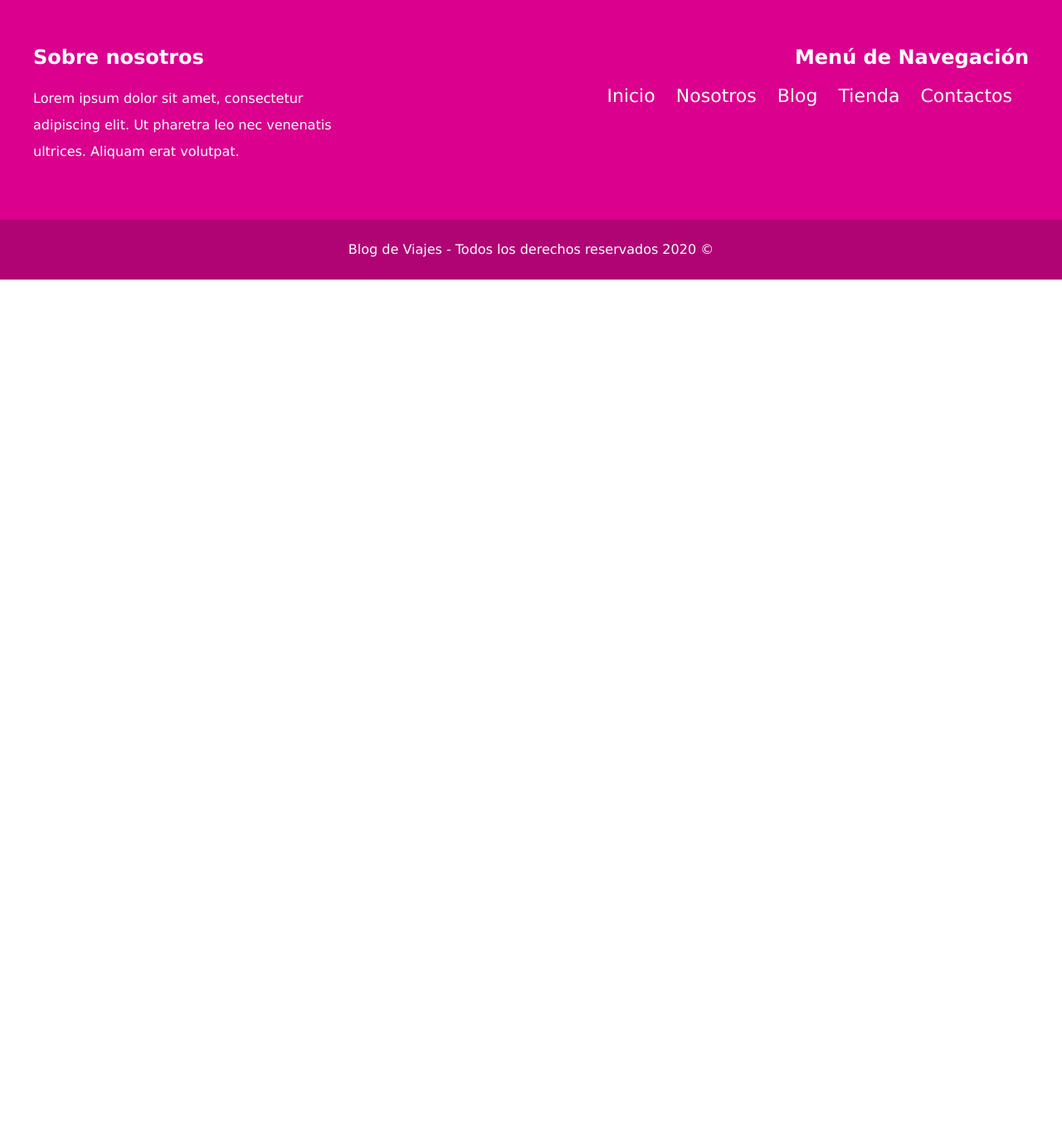
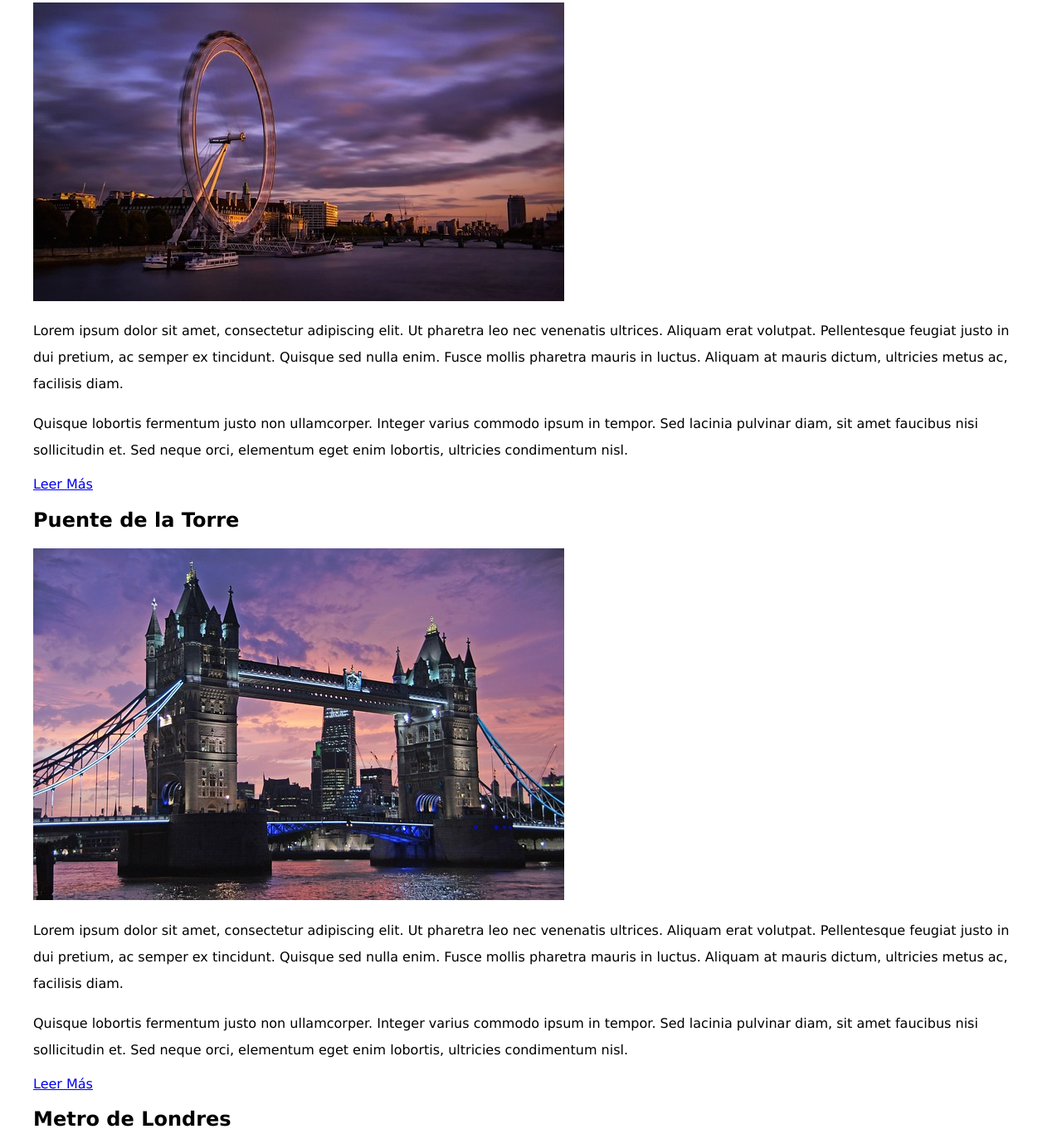
Before and after one commit to Tenchito/Layout_Blog_Viajes-HTML5_y_CSS3, a plain HTML site: page index.html in a window 1280 px wide. Shown: the part 294-1661 px from the top of the page at 83% size. Before the commit the page ends 800 px from the top, so only its background shows below. Drawn offline with nearby package versions, Linux system fonts and the light colour scheme.

Commit message:
Agregamos entradas de viajes

```diff
--- a/index.html
+++ b/index.html
@@ -22,7 +22,31 @@
             <a href="#">Contactos</a>
         </nav>
     </div>
-
+    <div class="contenedor clearfix">
+        <main class="contenido-principal">
+            <article class="entrada">
+                <h2>Viajar a Londres</h2>
+                <img src="img/imagen_1.jpg" alt="Imagen Viaje a Londres">
+                <p>Lorem ipsum dolor sit amet, consectetur adipiscing elit. Ut pharetra leo nec venenatis ultrices. Aliquam erat volutpat. Pellentesque feugiat justo in dui pretium, ac semper ex tincidunt. Quisque sed nulla enim. Fusce mollis pharetra mauris in luctus. Aliquam at mauris dictum, ultricies metus ac, facilisis diam. </p>
+                <p>Quisque lobortis fermentum justo non ullamcorper. Integer varius commodo ipsum in tempor. Sed lacinia pulvinar diam, sit amet faucibus nisi sollicitudin et. Sed neque orci, elementum eget enim lobortis, ultricies condimentum nisl.</p>
+                <a href="#" class="boton">Leer Más</a>
+            </article>
+            <article class="entrada">
+                <h2>Puente de la Torre</h2>
+                <img src="img/imagen_2.jpg" alt="Imagen Puente de la Torre">
+                <p>Lorem ipsum dolor sit amet, consectetur adipiscing elit. Ut pharetra leo nec venenatis ultrices. Aliquam erat volutpat. Pellentesque feugiat justo in dui pretium, ac semper ex tincidunt. Quisque sed nulla enim. Fusce mollis pharetra mauris in luctus. Aliquam at mauris dictum, ultricies metus ac, facilisis diam. </p>
+                <p>Quisque lobortis fermentum justo non ullamcorper. Integer varius commodo ipsum in tempor. Sed lacinia pulvinar diam, sit amet faucibus nisi sollicitudin et. Sed neque orci, elementum eget enim lobortis, ultricies condimentum nisl.</p>
+                <a href="#" class="boton">Leer Más</a>
+            </article>
+            <article class="entrada">
+                <h2>Metro de Londres</h2>
+                <img src="img/imagen_3.jpg" alt="Imagen Metro de Londres">
+                <p>Lorem ipsum dolor sit amet, consectetur adipiscing elit. Ut pharetra leo nec venenatis ultrices. Aliquam erat volutpat. Pellentesque feugiat justo in dui pretium, ac semper ex tincidunt. Quisque sed nulla enim. Fusce mollis pharetra mauris in luctus. Aliquam at mauris dictum, ultricies metus ac, facilisis diam. </p>
+                <p>Quisque lobortis fermentum justo non ullamcorper. Integer varius commodo ipsum in tempor. Sed lacinia pulvinar diam, sit amet faucibus nisi sollicitudin et. Sed neque orci, elementum eget enim lobortis, ultricies condimentum nisl.</p>
+                <a href="#" class="boton">Leer Más</a>
+            </article>
+        </main>
+    </div><!--Contenedor-->
     <footer class="footer-sitio">
         <div class="contenedor clearfix">
             <section class="nosotros">
```
